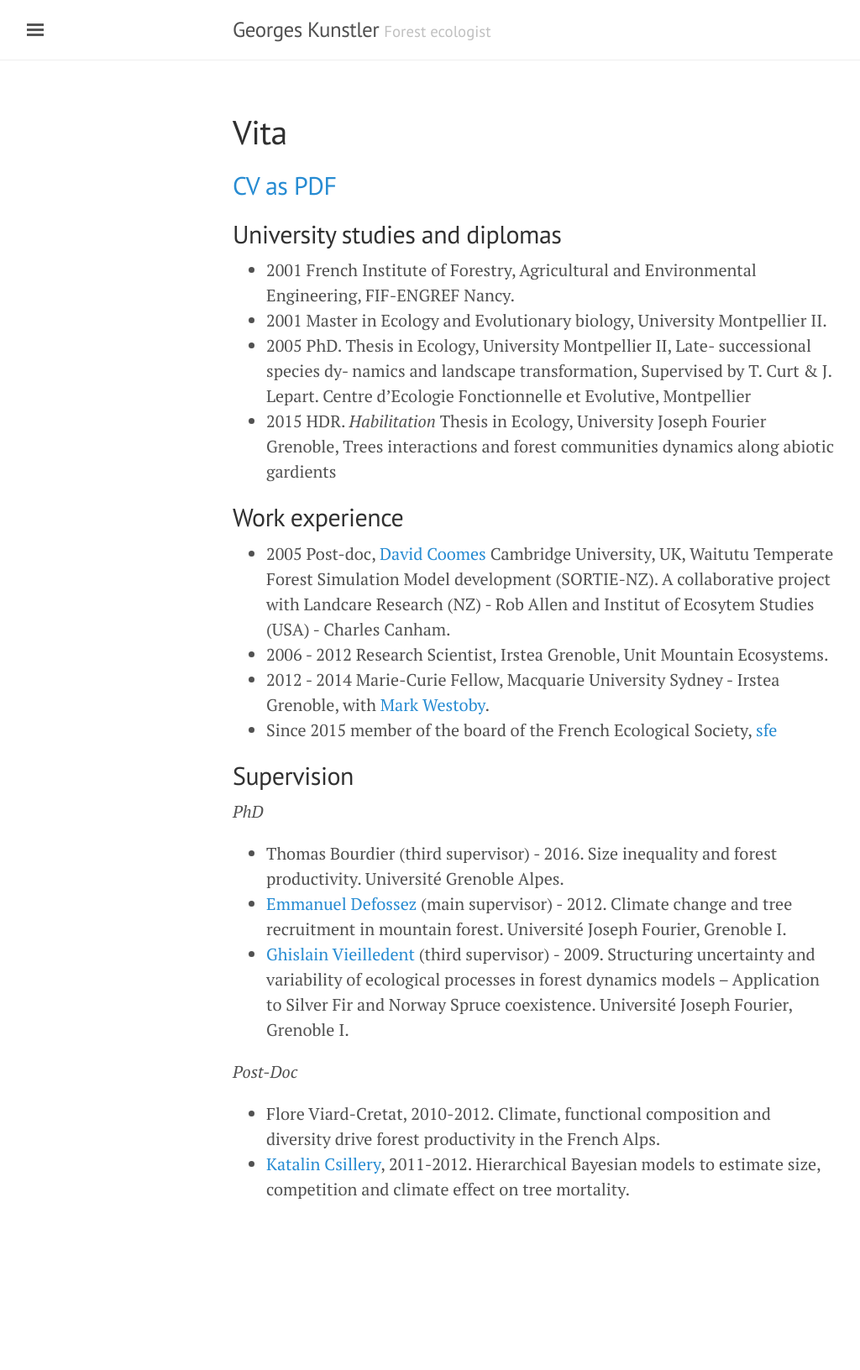
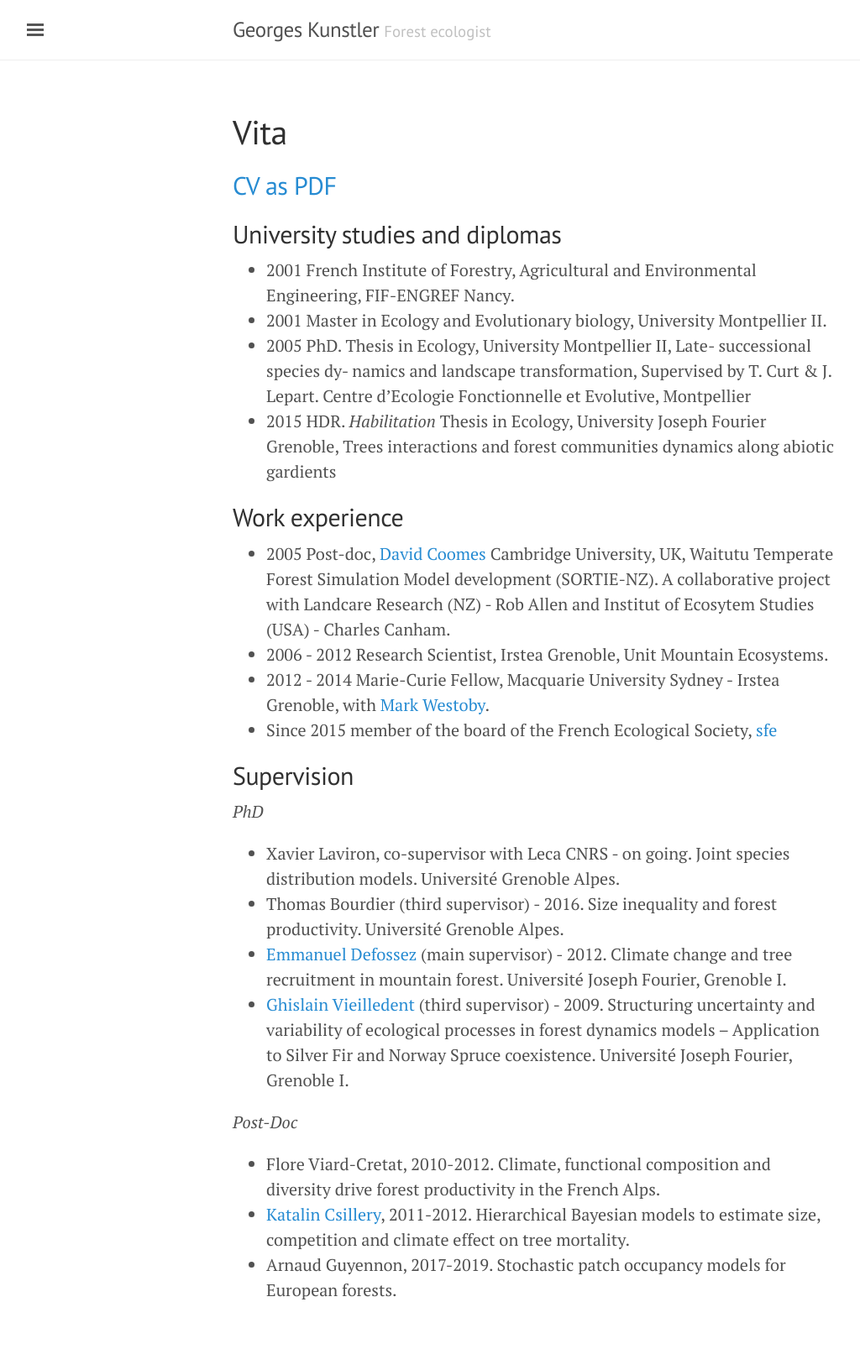
Before and after one commit to kunstler/kunstler.github.io, a Jekyll site: the page built from vita.md, in a window 1280 px wide. Shown: the whole page at 84% size, without its empty margins (3-1027 px from the left). Built offline with Jekyll 4.4.1, drawn with Linux system fonts in a browser that asks for light colours; nearby versions of some CDN libraries; before the commit the page ends 1512 px from its top, so only the background shows below that.

Commit message:
update students

```diff
--- a/vita.md
+++ b/vita.md
@@ -34,6 +34,8 @@ Supervision
 
 *PhD*
 
+* Xavier Laviron, co-supervisor with Leca CNRS - on going. Joint species
+  distribution models. Université Grenoble Alpes.
 * Thomas Bourdier (third supervisor) - 2016. Size
   inequality and forest productivity. Université Grenoble Alpes.
 * [Emmanuel Defossez](https://scholar.google.fr/citations?user=g7WY2mYAAAAJ&hl=fr) (main supervisor) - 2012. Climate change and
@@ -51,6 +53,7 @@ Supervision
 * Flore Viard-Cretat, 2010-2012. Climate, functional composition and diversity drive forest productivity in the French Alps.
 * [Katalin Csillery](https://sites.google.com/site/katalincsillery/), 2011-2012. Hierarchical Bayesian
   models to estimate size, competition and climate effect on tree mortality.
+* Arnaud Guyennon, 2017-2019. Stochastic patch occupancy models for European forests.
 
 
 <!-- *Master I* -->
```
